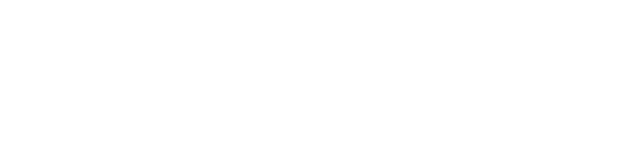
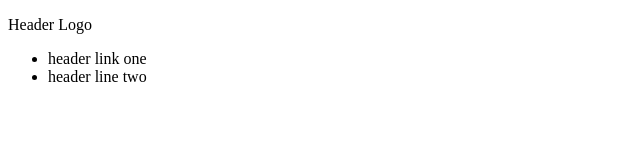
Before and after one commit to Waves-J/first-web-project, a plain HTML site: page index.html in a window 1280 px wide. Shown: the whole page, without its empty margins (0-640 px from the left). Drawn offline with Linux system fonts and the light colour scheme.

Commit message:
Add header html elements

```diff
--- a/index.html
+++ b/index.html
@@ -7,6 +7,12 @@
     <title>Amazing Homepage</title>
 </head>
 <body>
-
+    <div class="header">
+        <p>Header Logo</p>
+        <ul class="header-links">
+            <li>header link one</li>
+            <li>header line two</li>
+        </ul>
+    </div>
 </body>
 </html>
```
